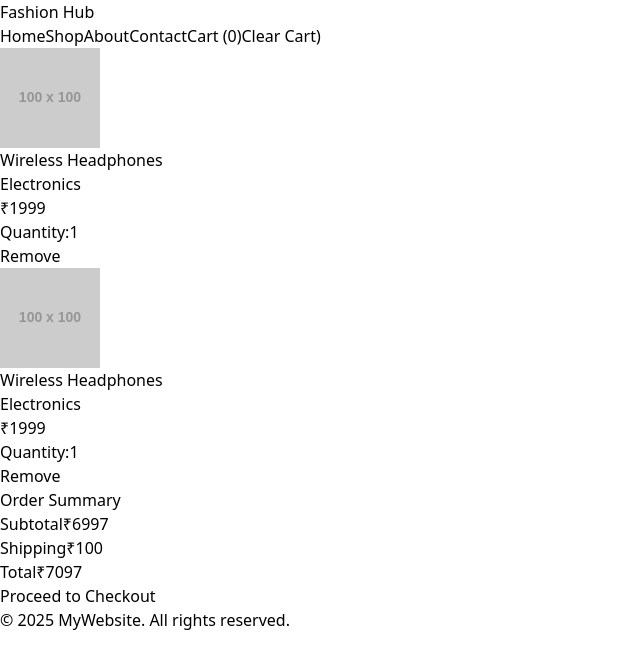
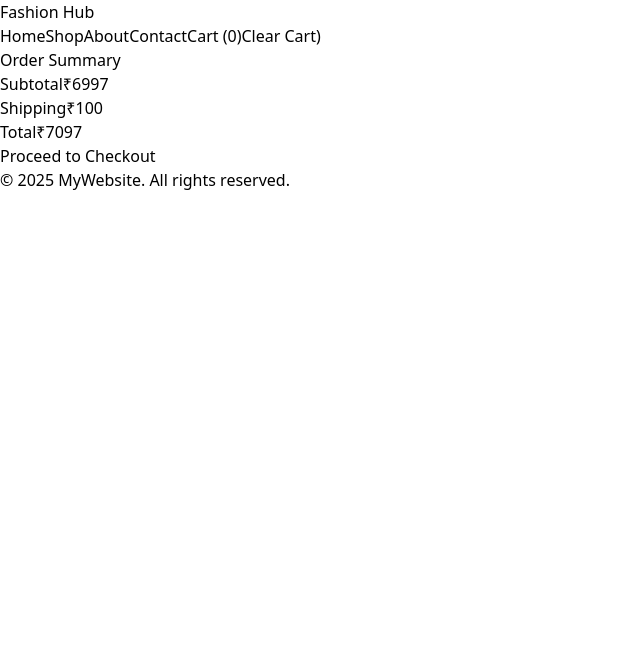
Before and after one commit to Saniyakhan854/Fashion-Hub, a React (Vite) app in the folder FASHION/: page /cart in a window 1280 px wide. Shown: the top 668 px of the page, without its empty margins (0-640 px from the left). Built offline with nearby package versions, Linux system fonts and the light colour scheme.

Commit message:
add product cart

```diff
--- a/FASHION/src/Common/Header.jsx
+++ b/FASHION/src/Common/Header.jsx
@@ -25,10 +25,10 @@ const {cart, setCart } = useContext(Context)
            </Link>
 
            <Link to={'/cart'}>
-              <button className='bg-orange-500 hover:bg-orange-600 p-2 px-3 rounded-lg'>Cart ({cart})</button>
+              <button className='bg-orange-500 hover:bg-orange-600 p-2 px-3 rounded-lg'>Cart ({cart.length})</button>
            </Link>
 
-             <button onClick={()=>{setCart(0)}} className='bg-gray-500 hover:bg-gray-600 p-2 px-3 rounded-lg'>Clear Cart)</button>
+             <button onClick={()=>{setCart([])}} className='bg-gray-500 hover:bg-gray-600 p-2 px-3 rounded-lg'>Clear Cart)</button>
           </nav>
 
         </div>
--- a/FASHION/src/Common/Products.jsx
+++ b/FASHION/src/Common/Products.jsx
@@ -70,6 +70,13 @@ const {cart, setCart } = useContext(Context)
 
 function ProductCard({product, cart, setCart}) {
 
+  const addToCart = ()=>{
+    const {id, category, title, price, thumbnail} = product;
+    const producDetail = {id, category, title, price, thumbnail, qty: 1};
+    const finalData = [...cart, producDetail]
+    setCart(finalData)
+  }
+
     return (
 
   <div className="mt-4 max-w-sm bg-white border rounded-2xl shadow-lg overflow-hidden hover:shadow-xl transition-shadow duration-300">
@@ -93,7 +100,7 @@ function ProductCard({product, cart, setCart}) {
               </div>
     </Link>
 
-    <button onClick={()=>setCart(cart +1)} className='bg-blue-500 hover:bg-blue-600 px-4 py-2 rounded-md text-white ml-4 mb-2'>Add to Card</button>
+    <button onClick={addToCart} className='bg-blue-500 hover:bg-blue-600 px-4 py-2 rounded-md text-white ml-4 mb-2'>Add to Card</button>
   </div>
 
     )
--- a/FASHION/src/Pages/Cart.jsx
+++ b/FASHION/src/Pages/Cart.jsx
@@ -1,14 +1,26 @@
-import React from 'react'
+import React, { useContext } from 'react'
 import Footer from '../Common/Footer'
 import Header from '../Common/Header'
+import { Context } from './MainContext'
 
 export default function Cart() {
+
+    const {cart, setCart } = useContext(Context)
+
   return (
     <div className="grid grid-cols-1 md:grid-cols-3 gap-6 p-6">
   {/* Left Side - Cart Items */}
   <div className="md:col-span-2 space-y-4">
-   <CartRow/>
-    <CartRow/>
+    {
+        cart.map(
+            (cartData, cartIndex)=>{
+                return (
+                     <CartRow cartData={cartData} cartIndex={cartIndex}/>
+                )
+            }
+        )
+    }
+
 
   </div>
 
@@ -36,24 +48,24 @@ export default function Cart() {
   )
 }
 
-function CartRow(){
+function CartRow({cartData}){
     return (
     <div className="flex items-center p-4 gap-4 border  rounded-xl shadow-sm">
       <img
-        src="https://via.placeholder.com/100"
+        src={cartData.thumbnail}
         alt="Product"
         className="w-24 h-24 object-cover rounded-xl"
       />
       <div className="flex-1">
-        <h2 className="font-semibold text-lg">Wireless Headphones</h2>
-        <p className="text-sm text-gray-500">Electronics</p>
-        <p className="text-gray-700 font-medium">₹1999</p>
+        <h2 className="font-semibold text-lg">{cartData.title}</h2>
+        <p className="text-sm text-gray-500">{cartData.category}</p>
+        <p className="text-gray-700 font-medium">${cartData.price}</p>
       </div>
       <div className="mt-2">
        <label className='text-sm text-gray-700 mr-2'>Quantity:</label>
        <input
             type='number'
-            defaultValue={1}
+            defaultValue={cartData.qty}
             min={1}
             className='w-16 px-2 py-1 border rounded-md'
        />
--- a/FASHION/src/Pages/MainContext.jsx
+++ b/FASHION/src/Pages/MainContext.jsx
@@ -4,7 +4,7 @@ export const Context = createContext();
 
 export default function MainContext({children}) {
 
-  const [cart, setCart] = useState(0)
+  const [cart, setCart] = useState([])
 
   return (
     <>
```
